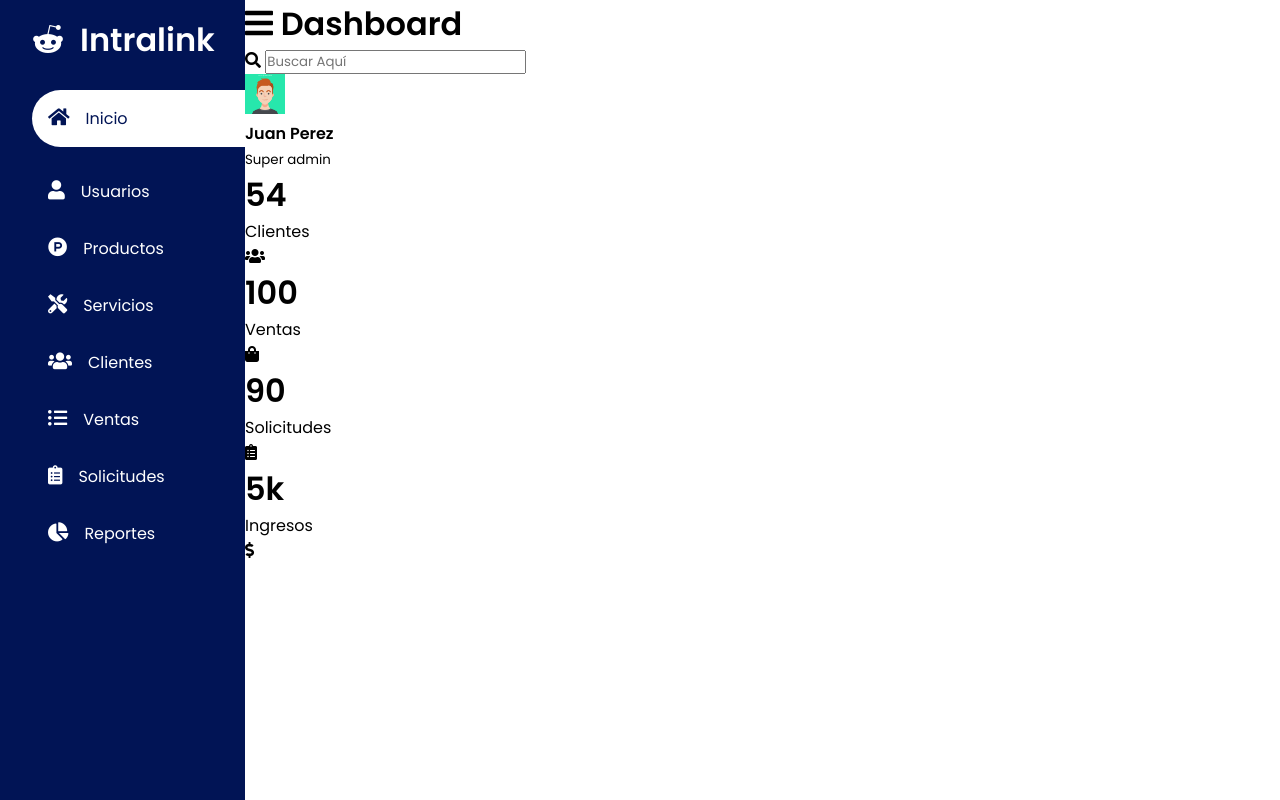
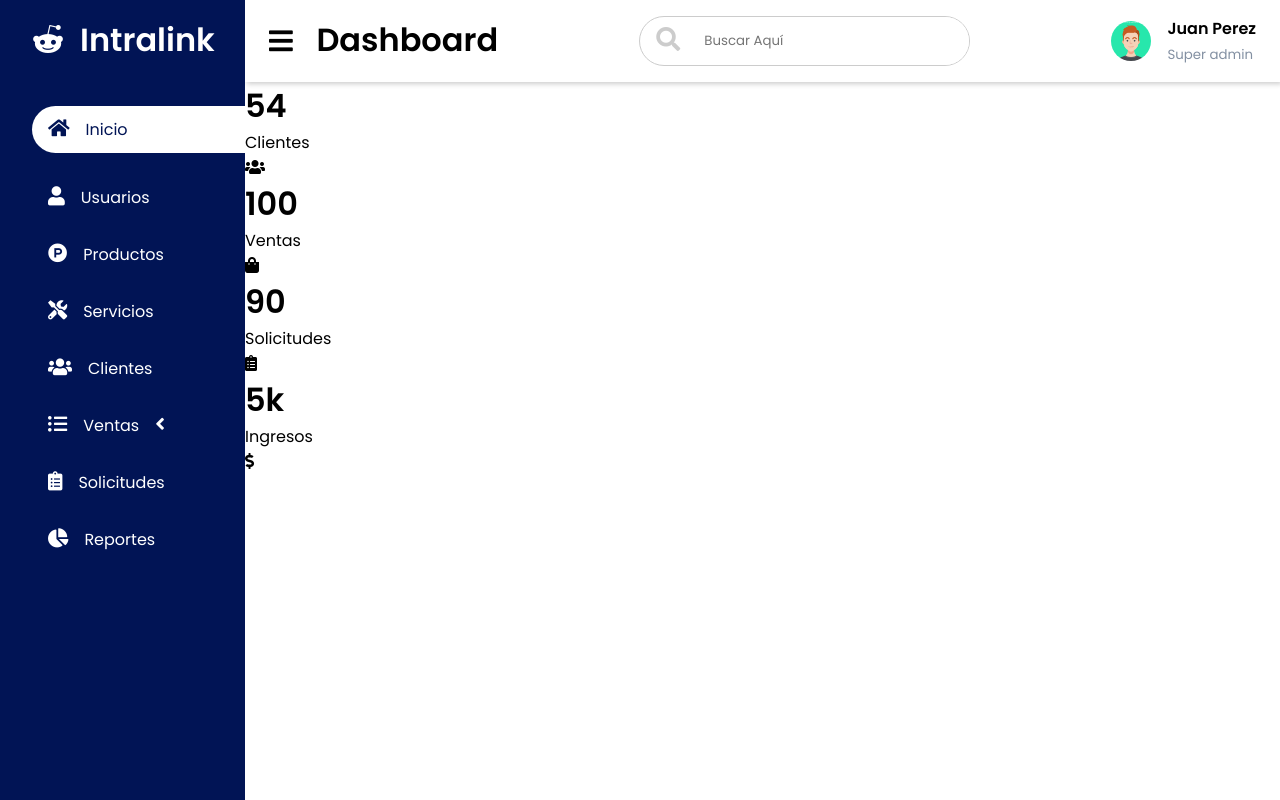
Before and after one commit to AlonsoAlama360/dashboard, a plain HTML site: page index.html in a window 1280 px wide. Drawn offline with Linux system fonts and the light colour scheme.

Commit message:
estilos para nuestro header, luego haremos más modificaciones

```diff
--- a/css/styles.css
+++ b/css/styles.css
@@ -34,6 +34,10 @@
     padding-right: 1rem;
 }
 
+.sidebar-menu {
+    margin-top: 1rem;
+}
+
 .sidebar-menu li {
     width: 100%;
     margin-bottom: 2rem;
@@ -49,8 +53,8 @@
 
 .sidebar-menu a.active {
     background: #fff;
-    padding-top: 1rem;
-    padding-bottom: 1rem;
+    padding-top: .7rem;
+    padding-bottom: .7rem;
     color: var(--main-color);
     border-radius: 30px 0px 0px 30px;
 }
@@ -60,6 +64,66 @@
     padding-right: 1rem;
 }
 
+.flecha {
+    margin-left: 1rem;
+    font-size: 1.2rem;
+    padding: 0;
+}
+
 .main-content {
     margin-left: 245px;
 }
+
+header {
+    display: flex;
+    justify-content: space-between;
+    padding: 1rem 1.5rem;
+    box-shadow: 2px 2px 5px rgba(0, 0, 0, .2);
+}
+
+header h2 {
+    color: #222;
+}
+
+header label span {
+    font-size: 1.7rem;
+    padding-right: 1rem;
+}
+
+.search-wrapper {
+    border: 1px solid #ccc;
+    border-radius: 30px;
+    display: flex;
+    align-items: center;
+    height: 50px;
+    overflow-x: hidden;
+}
+
+.search-wrapper span i {
+    display: inline-block;
+    font-size: 1.5rem;
+    color: #ccc;
+    padding: 0rem 1rem;
+}
+
+.search-wrapper input {
+    height: 100%;
+    padding: .5rem;
+    border: none;
+    outline: none;
+}
+
+.user-wrapper {
+    display: flex;
+    align-items: center;
+}
+
+.user-wrapper img {
+    border-radius: 50%;
+    margin-right: 1rem;
+}
+
+.user-wrapper small {
+    display: inline-block;
+    color: var(--text-grey);
+}
--- a/index.html
+++ b/index.html
@@ -35,7 +35,7 @@
                     <a href="#"><span><i class="fas fa-users"></i>Clientes</span></a>
                 </li>
                 <li>
-                    <a href="#"><span><i class="fas fa-list-ul"></i>Ventas</span></a>
+                    <a href="#"><span><i class="fas fa-list-ul"></i>Ventas</span><i class="fa fa-angle-left flecha"></i></a>
                 </li>
                 <li>
                     <a href="#"><span><i class="fas fa-clipboard-list"></i>Solicitudes</span></a>
```
